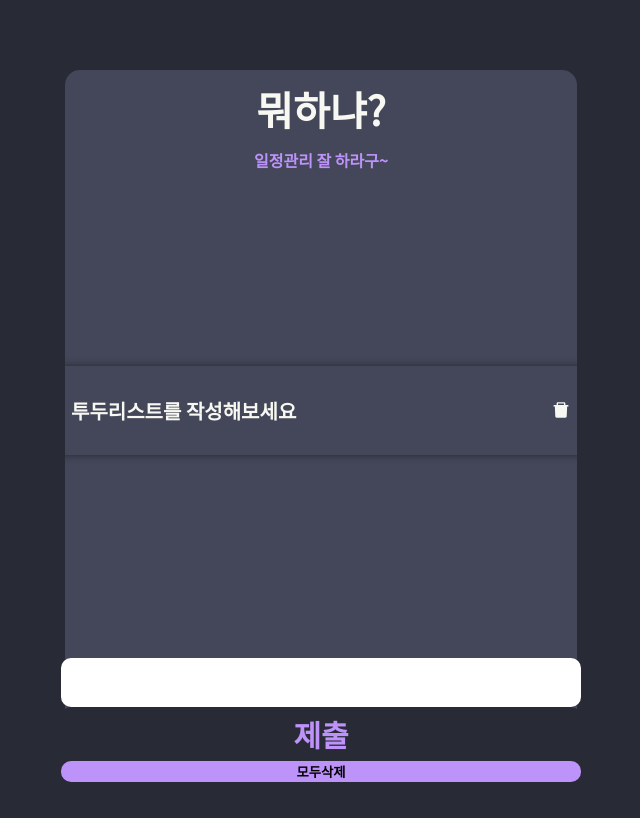
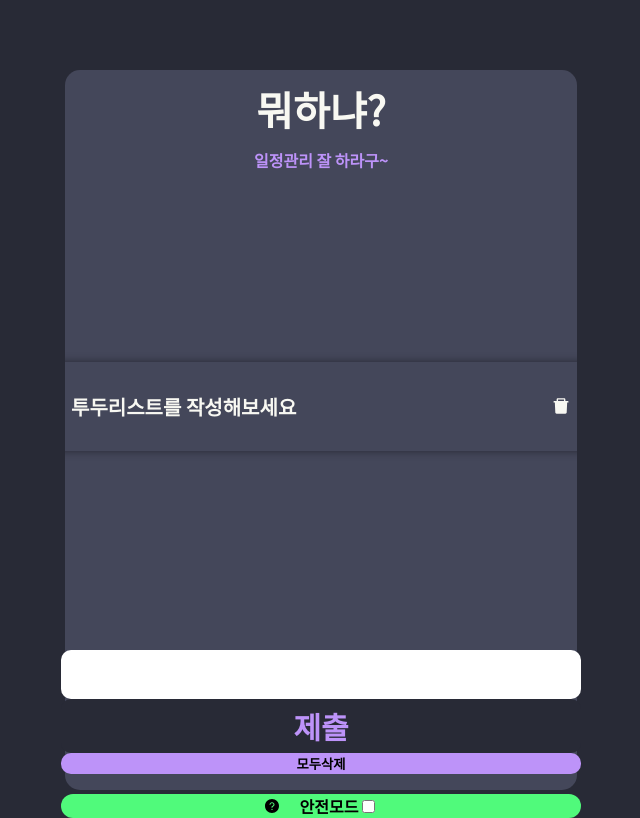
Before and after one commit to Hong-JunHyeok/React_ToDoList, a React (Create React App) app in the folder todolist/: page / in a window 1280 px wide. Shown: the whole page, without its empty margins (319-959 px from the left). Built offline with nearby package versions, Linux system fonts and the light colour scheme.

Commit message:
안전모드 추가

```diff
--- a/todolist/src/component/TodoTemplate.js
+++ b/todolist/src/component/TodoTemplate.js
@@ -1,13 +1,15 @@
 import React, { useState, useRef } from "react";
 import "./TodoTemplate.scss";
 import Swal from "sweetalert2";
-import { AiFillDelete } from "react-icons/ai";
+import { AiFillDelete, AiFillQuestionCircle } from "react-icons/ai";
 
 function TodoTemplate() {
     const [state, setState] = useState({
         todos: ["투두리스트를 작성해보세요"],
         input: "",
     });
+    const [safeMode, setSafeMode] = useState(false);
+
     const onChange = (e) => {
         setState({
             ...state,
@@ -73,10 +75,42 @@ function TodoTemplate() {
         }
     };
     const onDelete = (index) => {
-        setState({
-            input: "",
-            todos: todos.filter((item, i) => index !== i),
-        });
+        if (safeMode === false) {
+            //꺼져있을때
+            setState({
+                input: "",
+                todos: todos.filter((item, i) => index !== i),
+            });
+        } else {
+            //안전모드가 켜져있을때
+            Swal.fire({
+                title: "확실합니까?",
+                text: "데이터가 삭제됩니다!",
+                icon: "warning",
+                showCancelButton: true,
+                confirmButtonColor: "#3085d6",
+                cancelButtonColor: "#d33",
+                confirmButtonText: "Yes, delete it!",
+            }).then((result) => {
+                if (result.isConfirmed) {
+                    setState({
+                        input: "",
+                        todos: todos.filter((item, i) => index !== i),
+                    });
+                    Swal.fire(
+                        "삭제되었습니다!",
+                        "데이터가 정상적으로 삭제되었습니다",
+                        "success"
+                    );
+                } else {
+                    Swal.fire(
+                        "취소되었습니다!",
+                        "데이터는 소중하니까요 ^^",
+                        "error"
+                    );
+                }
+            });
+        }
     };
     const onDeleteAll = () => {
         const swalWithBootstrapButtons = Swal.mixin({
@@ -95,7 +129,6 @@ function TodoTemplate() {
                 showCancelButton: true,
                 confirmButtonText: "삭제할래요!",
                 cancelButtonText: "다시 생각해볼래요!",
-                reverseButtons: true,
             })
             .then((result) => {
                 //삭제한다고 했을때
@@ -120,6 +153,16 @@ function TodoTemplate() {
                     );
                 }
             });
+    };
+    const onClickSafeModeInfo = () => {
+        Swal.fire({
+            icon: "question",
+            title: "안전모드란?",
+            text: "Todo를 삭제할때마다 경고창을 띄우는 기능입니다.",
+        });
+    };
+    const safeModeChange = (e) => {
+        setSafeMode(!safeMode);
     };
     const { todos, input } = state;
     const todosList = todos.map((obj, key) => (
@@ -166,6 +209,18 @@ function TodoTemplate() {
                         className="todo_delete-all"
                         onClick={onDeleteAll}
                     />
+                    <div className="safe_mode">
+                        <AiFillQuestionCircle
+                            className="safe_mode_info"
+                            onClick={onClickSafeModeInfo}
+                        ></AiFillQuestionCircle>
+                        안전모드
+                        <input
+                            type="checkbox"
+                            value={safeMode}
+                            onChange={safeModeChange}
+                        />
+                    </div>
                 </div>
             </div>
         </div>
--- a/todolist/src/component/TodoTemplate.scss
+++ b/todolist/src/component/TodoTemplate.scss
@@ -2,12 +2,12 @@ $back_color: #282a36; //백그라운드 색
 $main_color: #44475a; //메인 색
 $font_color: #f8f8f2; //폰트 색
 $impo_color: #bd93f9; //강조하고 싶을때 쓰는 색
-
+$safe_color: #50fa7b; //안전한 색 ㅎㅎ
 @import url("https://fonts.googleapis.com/css2?family=Noto+Sans+KR&display=swap"); //폰트를 가져옴
 
 .TodoTemplate {
     width: 40%;
-    height: 85vh;
+    height: 90vh;
     border-radius: 15px;
     background-color: $main_color;
     font-family: "Noto Sans KR", sans-serif;
@@ -33,7 +33,7 @@ $impo_color: #bd93f9; //강조하고 싶을때 쓰는 색
         justify-content: center;
         align-items: center;
         flex-direction: column;
-        height: 70%;
+        height: 65%;
         overflow: auto;
         &_delete {
         }
@@ -44,7 +44,6 @@ $impo_color: #bd93f9; //강조하고 싶을때 쓰는 색
         justify-content: center;
         align-items: center;
         flex-direction: column;
-
         &_input {
             margin-top: 10px;
             display: flex;
@@ -104,3 +103,17 @@ li {
 .delete {
     cursor: pointer;
 }
+.safe_mode {
+    font-family: "Noto Sans KR", sans-serif;
+    font-weight: bold;
+    margin-top: 20px;
+    background-color: $safe_color;
+    border-radius: 15px;
+    align-items: center;
+    display: flex;
+    justify-content: center;
+    &_info {
+        cursor: pointer;
+        margin-right: 20px;
+    }
+}
```
Also changed, not shown: todolist/package.json (+8 -2 lines), 2 other files (tests, documents, lock files or other folders).
